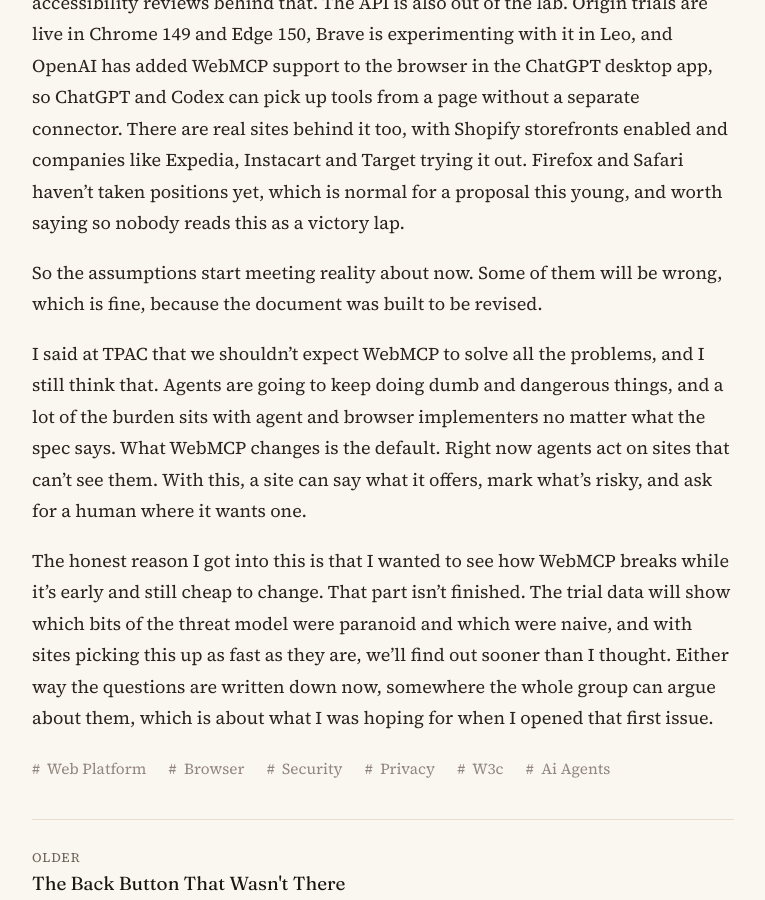
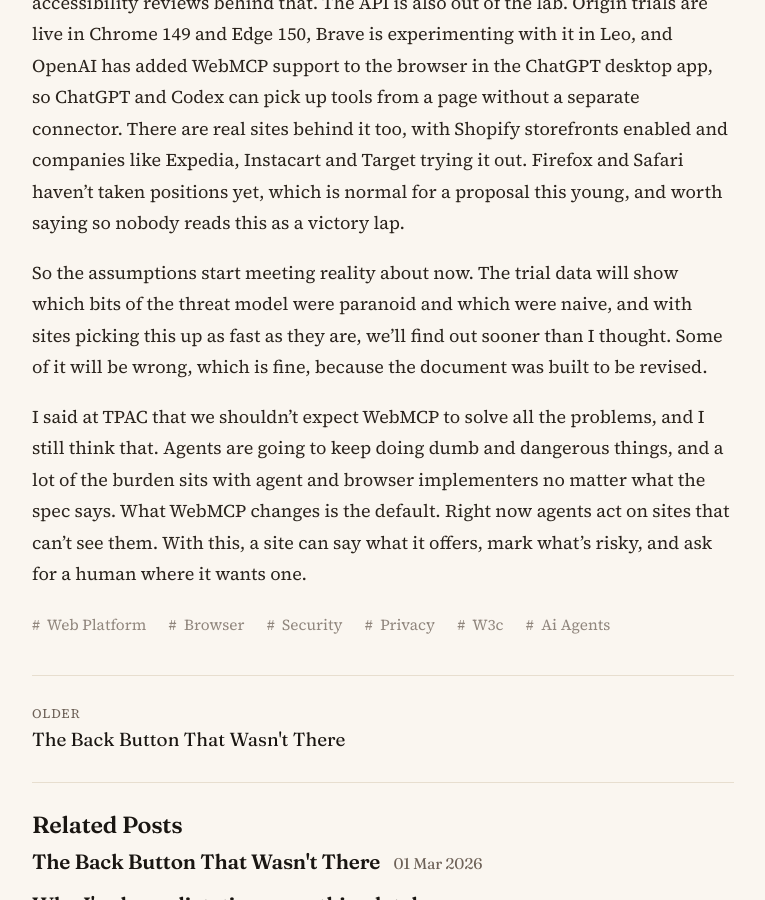
Before and after one commit to victorhuangwq/experiencethis.world, a Jekyll site: the page built from _posts/2026-08-17-agents-are-already-browsing.md, in a window 1280 px wide and 900 px high, scrolled down 7031 px. Shown: the whole window, without its empty margins (257-1022 px from the left). Built offline with Jekyll 4.4.1, drawn with Linux system fonts in a browser that asks for light colours; some of the changed text lies outside the part shown.

Commit message:
End on the TPAC paragraph, fold trial-data point into the paragraph above
Co-Authored-By: Claude Opus 5 <noreply@anthropic.com>
Claude-Session: https://claude.ai/code/session_0136wbMMqseziXZRRUF6HcTu

```diff
--- a/_posts/2026-08-17-agents-are-already-browsing.md
+++ b/_posts/2026-08-17-agents-are-already-browsing.md
@@ -110,8 +110,6 @@ The WebMCP repo has been a lively place for a while now, and I've been in it thr
 
 The [TAG design review was filed in June](https://github.com/w3ctag/design-reviews/issues/1238) and the questionnaire I wrote is attached to it. Wide review with the W3C's Security and Privacy groups is underway, with a debrief on the community group agenda this month, and internationalization and accessibility reviews behind that. The API is also out of the lab. Origin trials are live in Chrome 149 and Edge 150, Brave is experimenting with it in Leo, and OpenAI has added WebMCP support to the browser in the ChatGPT desktop app, so ChatGPT and Codex can pick up tools from a page without a separate connector. There are real sites behind it too, with Shopify storefronts enabled and companies like Expedia, Instacart and Target trying it out. Firefox and Safari haven't taken positions yet, which is normal for a proposal this young, and worth saying so nobody reads this as a victory lap.
 
-So the assumptions start meeting reality about now. Some of them will be wrong, which is fine, because the document was built to be revised.
+So the assumptions start meeting reality about now. The trial data will show which bits of the threat model were paranoid and which were naive, and with sites picking this up as fast as they are, we'll find out sooner than I thought. Some of it will be wrong, which is fine, because the document was built to be revised.
 
 I said at TPAC that we shouldn't expect WebMCP to solve all the problems, and I still think that. Agents are going to keep doing dumb and dangerous things, and a lot of the burden sits with agent and browser implementers no matter what the spec says. What WebMCP changes is the default. Right now agents act on sites that can't see them. With this, a site can say what it offers, mark what's risky, and ask for a human where it wants one.
-
-The honest reason I got into this is that I wanted to see how WebMCP breaks while it's early and still cheap to change. That part isn't finished. The trial data will show which bits of the threat model were paranoid and which were naive, and with sites picking this up as fast as they are, we'll find out sooner than I thought. Either way the questions are written down now, somewhere the whole group can argue about them, which is about what I was hoping for when I opened that first issue.
```
